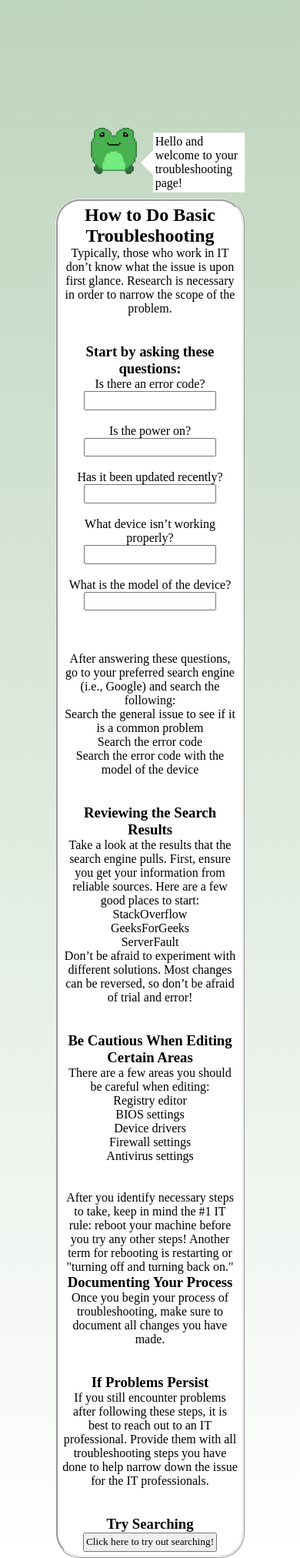
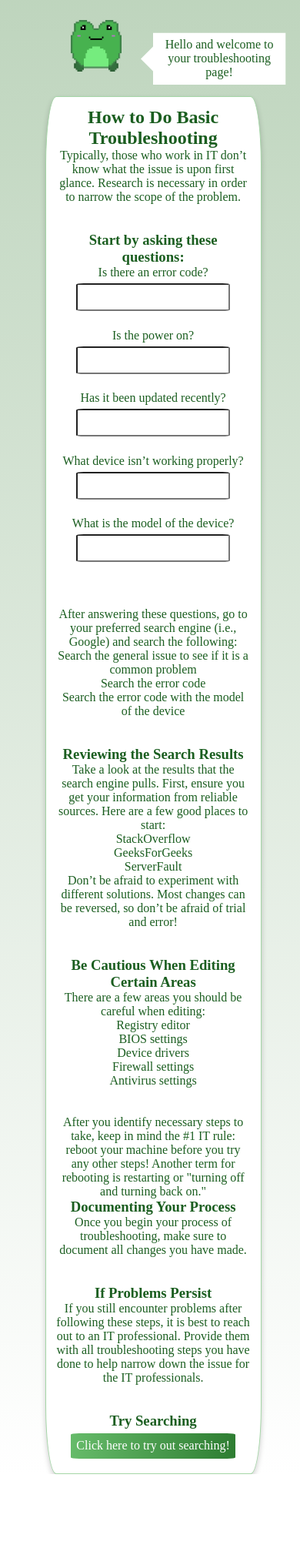
Before and after one commit to SKel1817/on-it, a Flask app: page /troubleshooting in a window 390 px wide. Shown: the part 43-2067 px from the top of the page at 77% size. After the commit the page ends 1958 px from the top, so only its background shows below. Run offline with Flask 3, Linux system fonts and the light colour scheme.

Commit message:
worked on mobile css for previous audit, learn, and troubleshooting page

```diff
--- a/static/style.css
+++ b/static/style.css
@@ -578,7 +578,7 @@ transform: scale(1.03);
     max-width: 90vw;
     margin: auto;
     padding: 5%;
-    background-color:  #F1F8E9;
+    background-color: white;
     border: 0.1rem solid  #A5D6A7;
     border-radius: 5%;
     box-shadow: 0 1vw 2vw rgba(0, 0, 0, 0.2);
@@ -671,18 +671,6 @@ transform: scale(1.03);
     }
 
 
-
-/* smaller mobile devices */
-@media (max-width:480px) {
-.Hopper{
-width: 90%;
-}
-
-.indexContainer input[type="submit"] {
-font-size:1.2em;
-}
-}
-
 /* accCreate.html */
 .accountContainer {
     width: 90%;
@@ -762,7 +750,7 @@ datalist {
     background-color #ffffff;
     box-shadow: 0 0.3rem 0.6rem rgba(0, 0, 0, 0.2);
     text-align: center;
-    margin: 5% auto;
+    margin: 15% auto;
 }
 
 .settingsContainer label {
@@ -808,6 +796,176 @@ datalist {
     color: #4F5D2F;
 }
 
+/* troubleshooting.html */
+
+.troubleshootingContent {
+    margin-top: -35%;
+}
+
+.troubleshootingHopper {
+    width: 100%;
+    display: flex;
+    justify-content: center;
+}
+
+.troubleshootingHopperSpeech {
+     position: relative;
+     width: 130%;
+     margin: 5% auto;
+     padding: 5%;
+     background-color: #C8E6C9;
+     color:  #1B5E20;
+     border-radius: 2em;
+     text-align: center;
+     font-size: 1rem;
+     font-family: 'Playfair Display', serif;
+     font-weight: 500;
+     box-shadow: 0 2% 4% rgba(0, 0, 0, 0.1);
+}
+
+.troubleshootingHopperSpeech::after {
+    content: "";
+    position: absolute;
+    bottom: -15%;
+    left: 10%;
+    border-width: 10px 10px 0 10px;
+    border-style: solid;
+    border-color: #C8E6C9 transparent transparent transparent;
+}
+
+troubleshootingHopperSpeech p {
+    margin: auto;
+    line-height: 150%;
+}
+
+.troubleshootingContainer {
+    width: 103%;
+    max-width: 90vw;
+    margin: auto;
+    padding: 5%;
+    background-color: white;
+    border: 0.1rem solid  #A5D6A7;
+    border-radius: 5%;
+    box-shadow: 0 1vw 2vw rgba(0, 0, 0, 0.2);
+    color: #1B5E20;;
+    text-align: center;
+
+    display: flex;
+    flex-direction: column;
+    align-items: center;
+}
+
+.troubleshootingContainer input[type="text"] {
+    width: 85%;
+    padding: 3%;
+    font-size: 1rem;
+    border: 1% solid  #A5D6A7;
+    border-radius: 5%;
+    background-color: white;
+    color: #1B5E20;
+    font-family: 'Playfair Display' , serif;
+    margin: 2% 0;
+}
+
+.troubleshootingContainer input[type="submit"] {
+    width: 100%;
+    padding: 3%;
+    font-size: 1rem;
+    font-family: 'Playfair Display' , serif;
+    margin: 2% 0;
+    background: linear-gradient(to right, #66BB6A, #2E7D32);
+    transition: all 0.3s ease-in-out;
+    color: white;
+    border: none;
+    border-radius: 5%;
+    cursor: pointer;
+}
+
+.troubleshootingContainer input[type="submit"]:hover {
+     background: linear-gradient(to right, #43A047, #2E7D32);
+     transform: scale(1.05);
+}
+
+/* previous_audits.html */
+.auditListContainer {
+    width: 80%;
+    margin: auto;
+    padding: 5%;
+    background-color: white;
+    border: 0.1rem solid #A5D6A7;
+    border-radius: 5%;
+    box-shadow: 0 1vw 2vw rgba(0, 0, 0, 0.2);
+    color:  #1B5E20;
+    text-align: center;
+
+    display: flex;
+    flex-direction: column;
+    align-items: center;
+}
+
+.auditListContainer h1 {
+    font-size: 2rem;
+    color: #4F5D2F;
+    font-family: 'Playfair Display' , serif;
+    font-weight: 1000;
+    margin-bottom: 2%;
+}
+
+.auditListContainer ul {
+    width: 85%;
+    padding: 3%;
+    font-size: 1rem;
+    font-family: 'Playfair Display' , serif;
+    color: #4F5D2F;
+    font-weight: 800%;
+}
+
+/* learn.html framework page */
+.learnContainer {
+    width: 103%;
+    max-width: 90vw;
+    margin: auto;
+    padding: 5%;
+    background-color: white;
+    border: 0.1rem solid #A5D6A7;
+    border-radius: 5%;
+    box-shadow: 0 1vw 2vw rgba(0, 0, 0, 0.2);
+    color: #1B5E20;
+    text-align: center;
+
+    display: flex;
+    flex-direction: column;
+    align-items: center;
+}
+
+.learnContainer h1 {
+    font-size: 2rem;
+    font-family: 'Playfair Display', serif;
+    font-weight: 700;
+    color: #4F5D2F;
+    margin-bottom: 3%;
+}
+
+.learnContainer select {
+    width: 85%;
+    padding: 3%;
+    font-size: 1rem;
+    border: 1% solid  #A5D6A7;
+    border-radius: 5%;
+    background-color: white;
+    font-family: 'Playfair Display' , serif;
+    margin: 2% 0;
+}
+
+#frameworkDetails {
+    width: 85%;
+    font-size: 1rem;
+    color: #4F5D2F;
+    padding: 3%;
+    background-color: white;
+    font-family: 'Playfair Display' , serif;
+    text-align: center;
+}
 /* tablets */
 
 @media (min-width: 600px) and (max-width:768px) {
```
Lines whose indentation alone changed are shown as unchanged.
